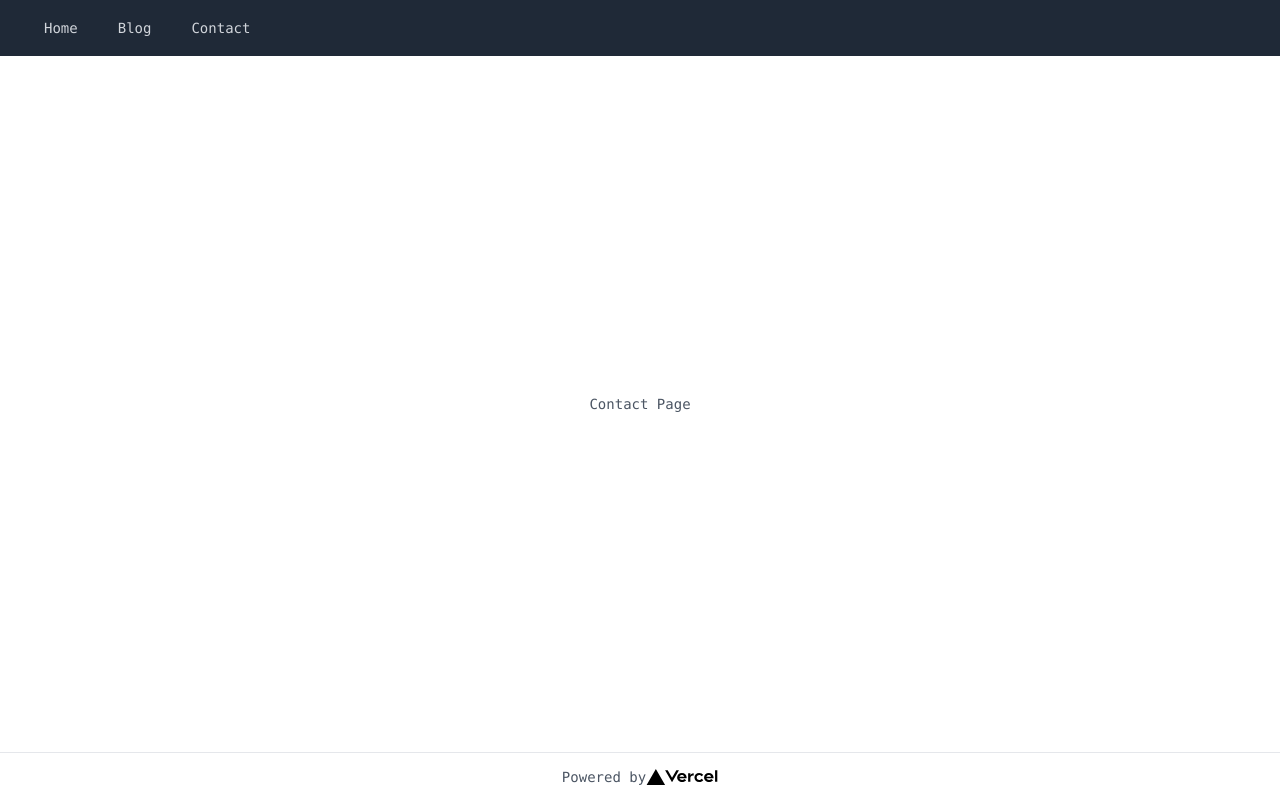
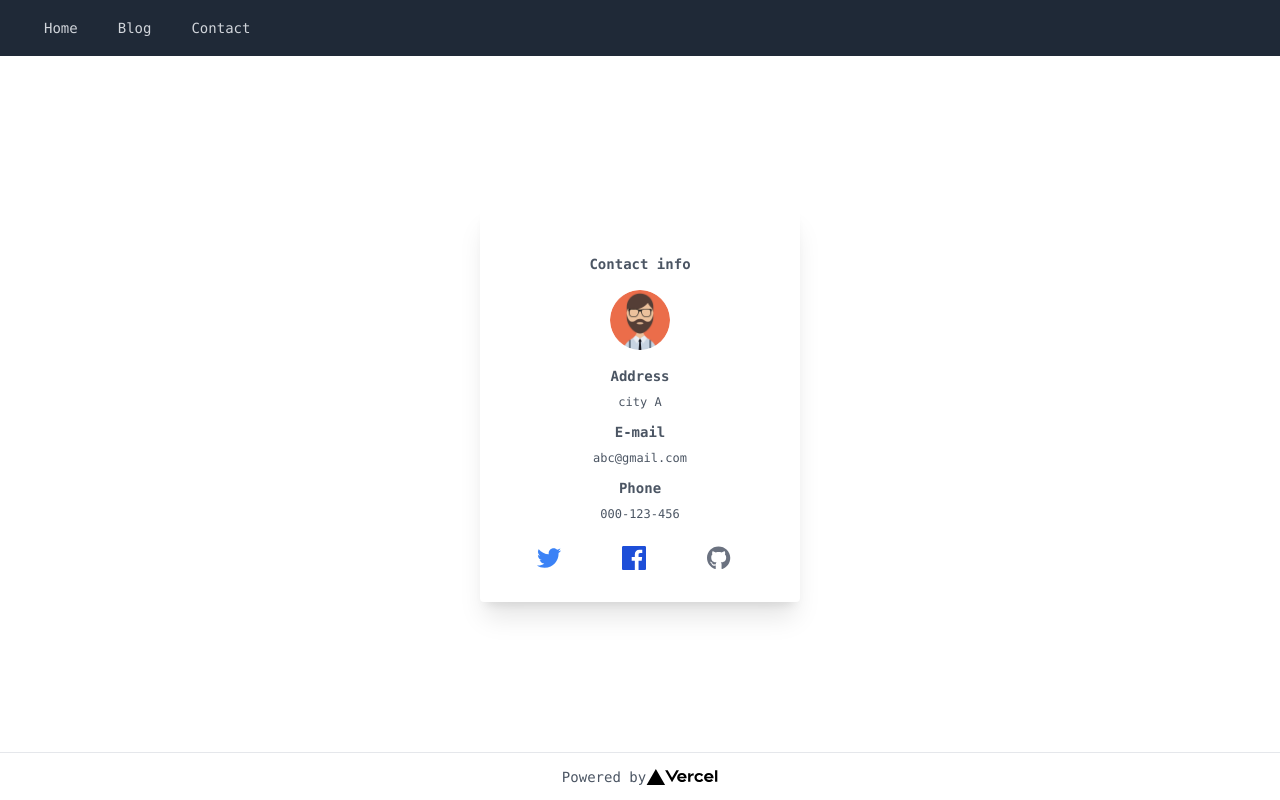
Before and after one commit to takanobu68/nextjs_hp, a Next.js app: page /contact-page in a window 1280 px wide. Built offline with nearby package versions, Linux system fonts and the light colour scheme.

Commit message:
contactページの作成

```diff
--- a/pages/contact-page.js
+++ b/pages/contact-page.js
@@ -1,7 +1,82 @@
 import Layout from '../components/Layout';
+import Image from 'next/image';
 
-const Contact = () => {
-  return <Layout>Contact Page</Layout>;
-};
-
-export default Contact;
+export default function Contact() {
+  return (
+    <Layout title='Contact'>
+      <div className='bg-white text-center shadow-xl p-8 w-80 rounded'>
+        <div className='mt-4'>
+          <p className='font-bold'>Contact info</p>
+        </div>
+        <div className='flex justify-center mt-4'>
+          <Image
+            className='rounded-full'
+            src='/avatar.jpg'
+            width={60}
+            height={60}
+            alt='Avatar'
+          />
+        </div>
+        <div className='mt-4'>
+          <p className='font-bold'>Address</p>
+          <p className='text-xs mt-2 text-gray-600'>city A</p>
+          <p className='font-bold mt-3'>E-mail</p>
+          <p className='text-xs mt-2 text-gray-600'>abc@gmail.com</p>
+          <p className='font-bold mt-3'>Phone</p>
+          <p className='text-xs mt-2 text-gray-600'>000-123-456</p>
+        </div>
+        <div className='mt-6 flex justify-around'>
+          <div>
+            <a
+              href='https://nerdcave.com/tailwind-cheat-sheet'
+              target='_blank'
+              rel='noopener noreferrer'
+            >
+              <svg
+                className='w-6 h-6 mr-3 text-blue-500'
+                stroke='currentColor'
+                fill='currentColor'
+                viewBox='0 0 512 512'
+                xmlns='http://www.w3.org/2000/svg'
+              >
+                <path d='M459.37 151.716c.325 4.548.325 9.097.325 13.645 0 138.72-105.583 298.558-298.558 298.558-59.452 0-114.68-17.219-161.137-47.106 8.447.974 16.568 1.299 25.34 1.299 49.055 0 94.213-16.568 130.274-44.832-46.132-.975-84.792-31.188-98.112-72.772 6.498.974 12.995 1.624 19.818 1.624 9.421 0 18.843-1.3 27.614-3.573-48.081-9.747-84.143-51.98-84.143-102.985v-1.299c13.969 7.797 30.214 12.67 47.431 13.319-28.264-18.843-46.781-51.005-46.781-87.391 0-19.492 5.197-37.36 14.294-52.954 51.655 63.675 129.3 105.258 216.365 109.807-1.624-7.797-2.599-15.918-2.599-24.04 0-57.828 46.782-104.934 104.934-104.934 30.213 0 57.502 12.67 76.67 33.137 23.715-4.548 46.456-13.32 66.599-25.34-7.798 24.366-24.366 44.833-46.132 57.827 21.117-2.273 41.584-8.122 60.426-16.243-14.292 20.791-32.161 39.308-52.628 54.253z'></path>
+              </svg>
+            </a>
+          </div>
+          <div>
+            <a
+              href='https://nerdcave.com/tailwind-cheat-sheet'
+              target='_blank'
+              rel='noopener noreferrer'
+            >
+              <svg
+                className='w-6 h-6 mr-3 text-blue-700'
+                fill='currentColor'
+                viewBox='0 0 24 24'
+                xmlns='http://www.w3.org/2000/svg'
+              >
+                <path d='M22.675 0h-21.35c-.732 0-1.325.593-1.325 1.325v21.351c0 .731.593 1.324 1.325 1.324h11.495v-9.294h-3.128v-3.622h3.128v-2.671c0-3.1 1.893-4.788 4.659-4.788 1.325 0 2.463.099 2.795.143v3.24l-1.918.001c-1.504 0-1.795.715-1.795 1.763v2.313h3.587l-.467 3.622h-3.12v9.293h6.116c.73 0 1.323-.593 1.323-1.325v-21.35c0-.732-.593-1.325-1.325-1.325z' />
+              </svg>
+            </a>
+          </div>
+          <div>
+            <a
+              href='https://nerdcave.com/tailwind-cheat-sheet'
+              target='_blank'
+              rel='noopener noreferrer'
+            >
+              <svg
+                className='w-6 h-6 mr-3 text-gray-500'
+                fill='currentColor'
+                viewBox='0 0 512 512'
+                xmlns='http://www.w3.org/2000/svg'
+              >
+                <path d='M165.9 397.4c0 2-2.3 3.6-5.2 3.6-3.3.3-5.6-1.3-5.6-3.6 0-2 2.3-3.6 5.2-3.6 3-.3 5.6 1.3 5.6 3.6zm-31.1-4.5c-.7 2 1.3 4.3 4.3 4.9 2.6 1 5.6 0 6.2-2s-1.3-4.3-4.3-5.2c-2.6-.7-5.5.3-6.2 2.3zm44.2-1.7c-2.9.7-4.9 2.6-4.6 4.9.3 2 2.9 3.3 5.9 2.6 2.9-.7 4.9-2.6 4.6-4.6-.3-1.9-3-3.2-5.9-2.9zM244.8 8C106.1 8 0 113.3 0 252c0 110.9 69.8 205.8 169.5 239.2 12.8 2.3 17.3-5.6 17.3-12.1 0-6.2-.3-40.4-.3-61.4 0 0-70 15-84.7-29.8 0 0-11.4-29.1-27.8-36.6 0 0-22.9-15.7 1.6-15.4 0 0 24.9 2 38.6 25.8 21.9 38.6 58.6 27.5 72.9 20.9 2.3-16 8.8-27.1 16-33.7-55.9-6.2-112.3-14.3-112.3-110.5 0-27.5 7.6-41.3 23.6-58.9-2.6-6.5-11.1-33.3 2.6-67.9 20.9-6.5 69 27 69 27 20-5.6 41.5-8.5 62.8-8.5s42.8 2.9 62.8 8.5c0 0 48.1-33.6 69-27 13.7 34.7 5.2 61.4 2.6 67.9 16 17.7 25.8 31.5 25.8 58.9 0 96.5-58.9 104.2-114.8 110.5 9.2 7.9 17 22.9 17 46.4 0 33.7-.3 75.4-.3 83.6 0 6.5 4.6 14.4 17.3 12.1C428.2 457.8 496 362.9 496 252 496 113.3 383.5 8 244.8 8zM97.2 352.9c-1.3 1-1 3.3.7 5.2 1.6 1.6 3.9 2.3 5.2 1 1.3-1 1-3.3-.7-5.2-1.6-1.6-3.9-2.3-5.2-1zm-10.8-8.1c-.7 1.3.3 2.9 2.3 3.9 1.6 1 3.6.7 4.3-.7.7-1.3-.3-2.9-2.3-3.9-2-.6-3.6-.3-4.3.7zm32.4 35.6c-1.6 1.3-1 4.3 1.3 6.2 2.3 2.3 5.2 2.6 6.5 1 1.3-1.3.7-4.3-1.3-6.2-2.2-2.3-5.2-2.6-6.5-1zm-11.4-14.7c-1.6 1-1.6 3.6 0 5.9 1.6 2.3 4.3 3.3 5.6 2.3 1.6-1.3 1.6-3.9 0-6.2-1.4-2.3-4-3.3-5.6-2z'></path>
+              </svg>
+            </a>
+          </div>
+        </div>
+      </div>
+    </Layout>
+  );
+}
```
Also changed, not shown: public/avatar.jpg (added).
